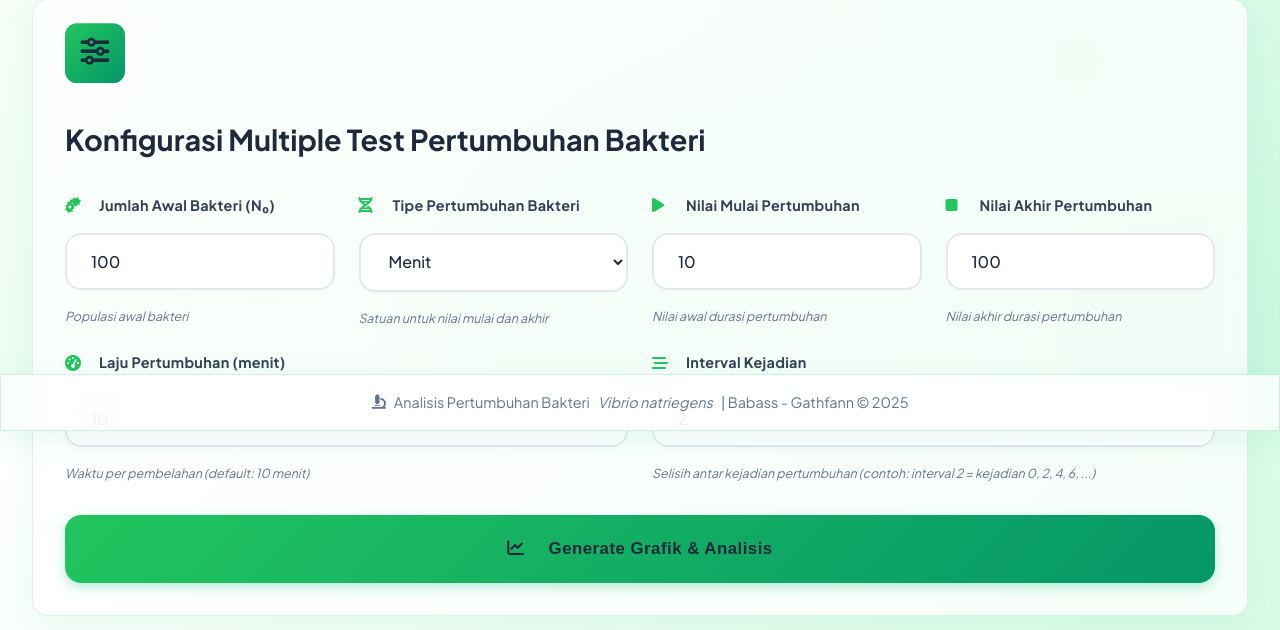
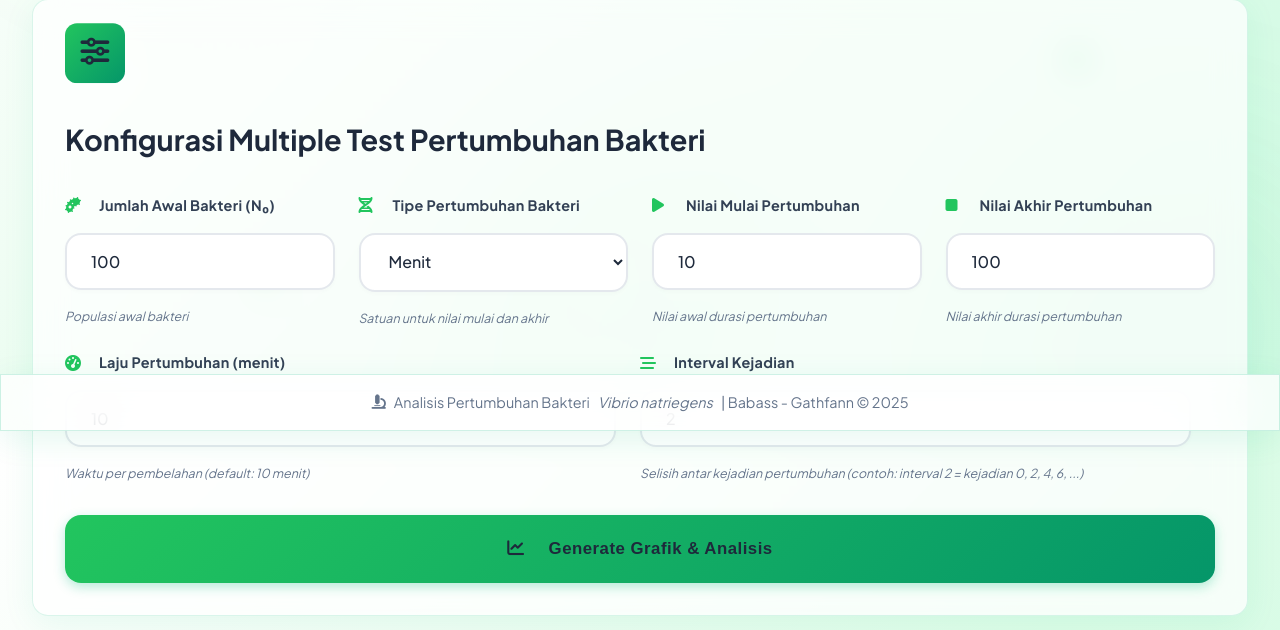
Before and after one commit to Buzzz16/Tubes-Aka-Real, a Flask app: page /range-test in a window 1280 px wide. Shown: the part 369-999 px from the top of the page. Run offline with Flask 3, Linux system fonts and the light colour scheme.

Commit message:
Fix range form layout and improve docs

```diff
--- a/static/css/style.css
+++ b/static/css/style.css
@@ -959,13 +959,17 @@ body.dark-mode .export-btn {
 }
 
 /* Flex span helpers (used by Multiple Test layout) */
-.form-group.span-2 {
-    flex: 1 1 calc(50% - var(--spacing-md));
+.form-group.span-2,
+.form-grid.four-col > .form-group.span-2 {
+    flex: 0 0 calc(50% - var(--spacing-md));
+    max-width: calc(50% - var(--spacing-md));
     min-width: 280px;
 }
 
-.form-group.span-4 {
-    flex: 1 1 100%;
+.form-group.span-4,
+.form-grid.four-col > .form-group.span-4 {
+    flex: 0 0 100%;
+    max-width: 100%;
 }
 
 .form-group label {
@@ -1011,6 +1015,7 @@ body.dark-mode .export-btn {
 }
 
 .form-hint {
+    display: block;
     font-size: 0.78rem;
     color: var(--text-muted);
     font-style: italic;
--- a/templates/range_test.html
+++ b/templates/range_test.html
@@ -34,7 +34,6 @@
                     <input type="number" id="n0" name="n0" value="100" min="1" required class="form-input">
                     <small class="form-hint">Populasi awal bakteri</small>
                 </div>
-
                 <div class="form-group">
                     <label for="tipe_pertumbuhan">
                         <i class="fas fa-dna"></i>
```
Also changed, not shown: README.md.
